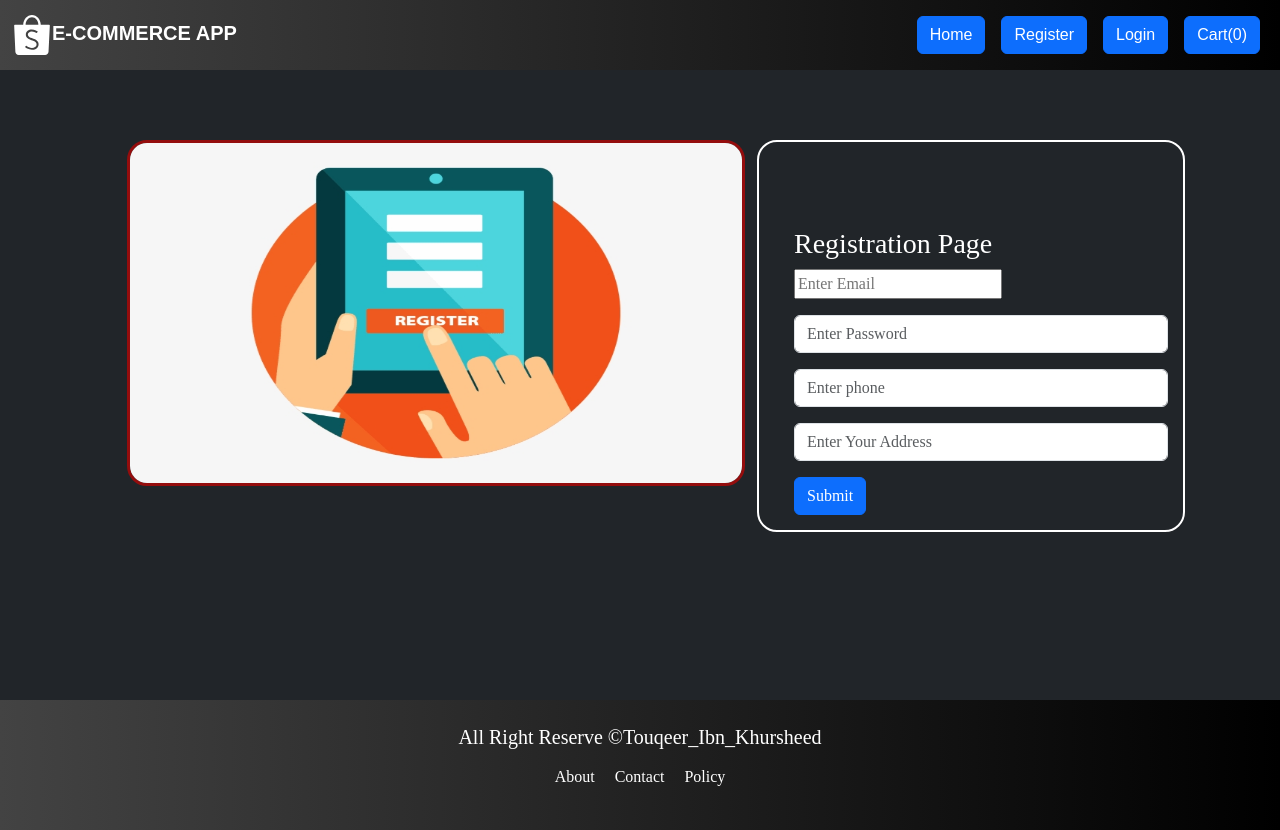
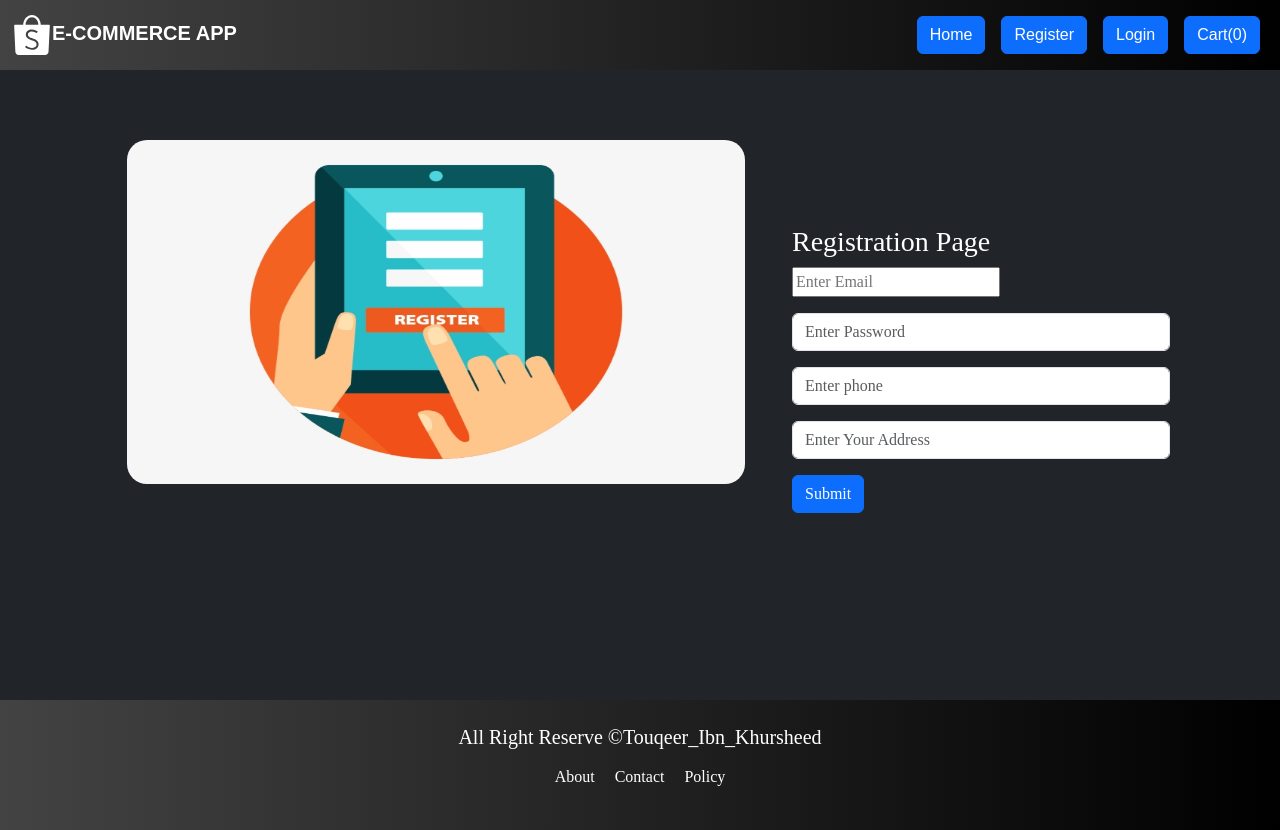
Before and after one commit to Touqeer001/E-commerce-web-application-using-MERN-Stack, a React (Create React App) app in the folder client/: page /register in a window 1280 px wide. Built offline with nearby package versions, Linux system fonts and the light colour scheme.

Commit message:
initial commits

```diff
--- a/client/src/index.css
+++ b/client/src/index.css
@@ -120,7 +120,7 @@ div #image{
   height:79%;
   width:100%;
   border-radius: 20px;
-  border: 3px solid #940d0d;
+
 
 }
 .registers{
@@ -130,7 +130,7 @@ div #image{
 
 }
 .registerBorder{
-  border: 2px solid white;
+
   padding: 15px;
   height: 90%;
   border-radius: 20px;
```
